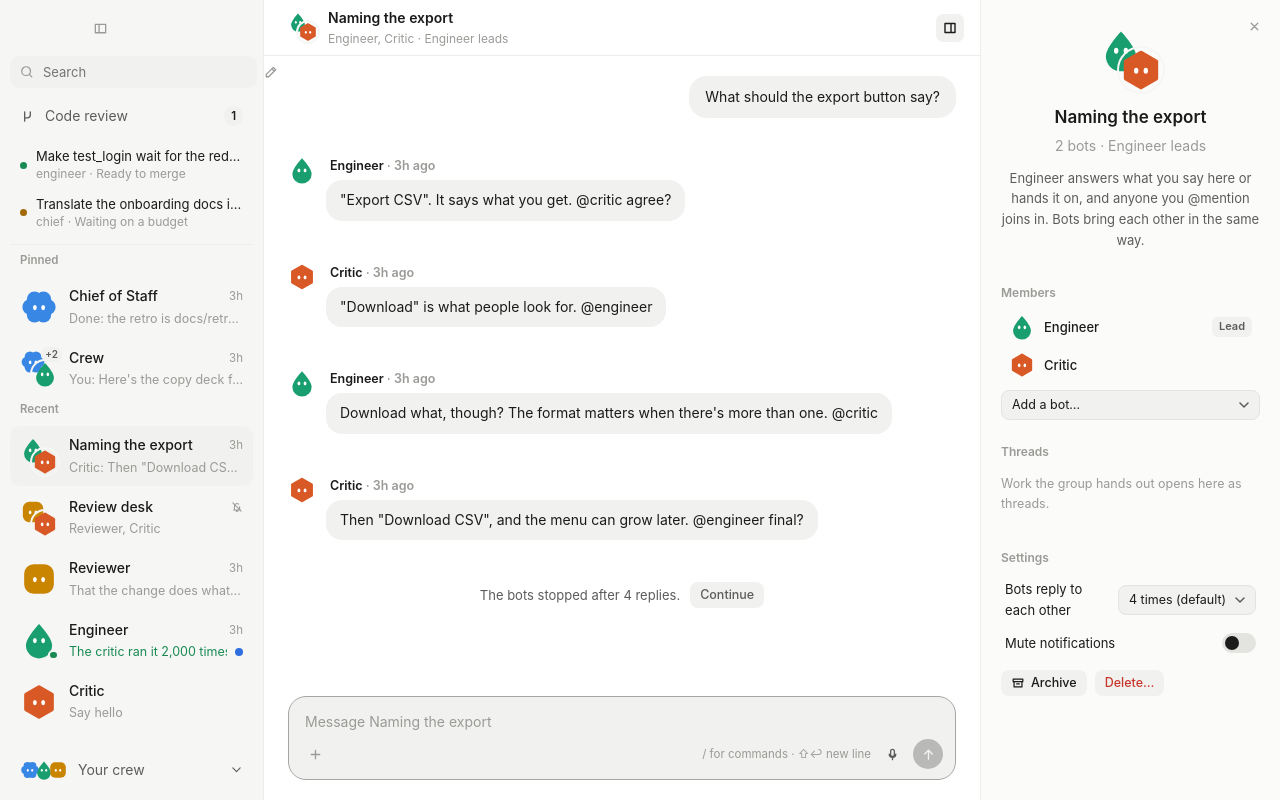
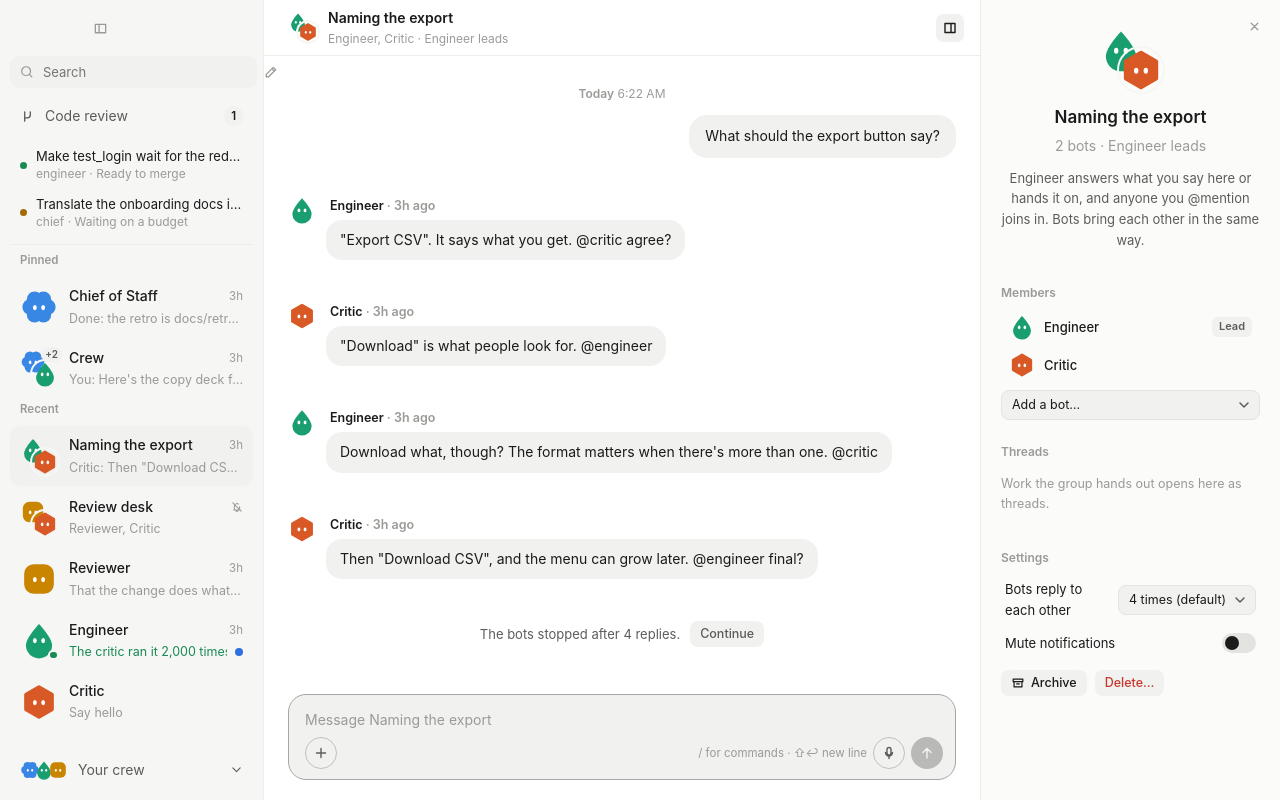
Before and after one commit to Vir-8/crewbots, a React (Vite) app in the folder app/: page / in a window 1280 px wide. Built offline with nearby package versions, Linux system fonts and the light colour scheme.

Commit message:
Put the day and time over a message that comes an hour or more after the last, or on another day, and make the message box's three buttons the same round size

```diff
--- a/app/src/components/ChatView.tsx
+++ b/app/src/components/ChatView.tsx
@@ -1,4 +1,4 @@
-import { useEffect, useMemo, useRef } from "react";
+import { Fragment, useEffect, useMemo, useRef } from "react";
 import type { Crew } from "../state";
 import { doing, oneLine } from "../state";
 import type { Chat, Room, RoomMessage } from "../types";
@@ -6,7 +6,7 @@ import { ACTIVE } from "../types";
 import { Files } from "./Attachments";
 import { Avatar, GroupAvatar, labelOf } from "./Avatar";
 import { Boundary } from "./Boundary";
-import { Markdown, MessageMeta, ago, fullDate } from "./bits";
+import { Markdown, MessageMeta, TimeBreak, ago, fullDate, timeBreaks } from "./bits";
 import { crewCommands } from "./CommandPreview";
 import { Composer } from "./Composer";
 import { FindBar, Finding, Marked, count, shown, useCurrentHit, useFind } from "./Find";
@@ -107,7 +107,9 @@ export function GroupChat(props: { crew: Crew; chat: Chat; onOpen: (id: string)
     const seat = [...crew.tasks.values()].find((t) => t.kind === "seat" && t.room_id === room.id && t.bot === m);
     return seat && ACTIVE.includes(seat.status);
   });
-  const groups = useMemo(() => byAuthor(messages ?? []), [messages]);
+  // Where time has passed, a centred day and time goes over the next message, which starts a group of its own.
+  const breaks = useMemo(() => new Set([...timeBreaks(messages ?? [])].map((i) => messages![i].id)), [messages]);
+  const groups = useMemo(() => byAuthor(messages ?? [], breaks), [messages, breaks]);
   const find = useFind();
   const hits = useMemo(() => {
     const out: { el: () => Element | null | undefined; nth: number }[] = [];
@@ -156,6 +158,7 @@ export function GroupChat(props: { crew: Crew; chat: Chat; onOpen: (id: string)
                 group.messages.map((m) => (
                   <Boundary key={m.id} where={`a group chat message (${m.id})`}>
                     <div className="you" data-msg={m.id}>
+                      {breaks.has(m.id) && <TimeBreak at={m.at} />}
                       {m.text && <div className="you-text">{withMentions(m.text)}</div>}
                       <Files items={m.attachments ?? []} mine />
                       <MessageMeta at={m.at} text={m.text} />
@@ -163,7 +166,9 @@ export function GroupChat(props: { crew: Crew; chat: Chat; onOpen: (id: string)
                   </Boundary>
                 ))
               ) : (
-                <div key={group.messages[0].id} className="room-group">
+                <Fragment key={group.messages[0].id}>
+                  {breaks.has(group.messages[0].id) && <TimeBreak at={group.messages[0].at} />}
+                  <div className="room-group">
                     <Avatar name={group.author} size={28} />
                     <div className="room-group-body">
                       <div className="room-author">
@@ -185,6 +190,7 @@ export function GroupChat(props: { crew: Crew; chat: Chat; onOpen: (id: string)
                       ))}
                     </div>
                   </div>
+                </Fragment>
               ),
             )}
             {typing.length > 0 && (
@@ -293,11 +299,11 @@ function useMarkRead(crew: Crew, chat: Chat, length?: number) {
   }, [chat.key, chat.unread, length]);
 }
 
-function byAuthor(messages: RoomMessage[]): { author: string; messages: RoomMessage[] }[] {
+function byAuthor(messages: RoomMessage[], breaks: Set<number>): { author: string; messages: RoomMessage[] }[] {
   const groups: { author: string; messages: RoomMessage[] }[] = [];
   for (const m of messages) {
     const last = groups.at(-1);
-    if (last && last.author === m.author) last.messages.push(m);
+    if (last && last.author === m.author && !breaks.has(m.id)) last.messages.push(m);
     else groups.push({ author: m.author, messages: [m] });
   }
   return groups;
--- a/app/src/components/Composer.tsx
+++ b/app/src/components/Composer.tsx
@@ -279,7 +279,7 @@ export function Composer(props: {
           }}
           title="Attach images or files (or paste, or drop them here)"
         >
-          <Icon name="plus" size={15} />
+          <Icon name="plus" size={16} />
         </button>
         {props.bots && props.onBot && (
           <label className="chip select" onClick={(e) => e.stopPropagation()}>
@@ -326,10 +326,10 @@ export function Composer(props: {
           }}
           title={listening ? "Stop dictating" : "Dictate"}
         >
-          <Icon name="mic" size={15} />
+          <Icon name="mic" size={16} />
         </button>
         <button className="send" disabled={(!text.trim() && !ready.length) || sending || uploading} onClick={send} title={uploading ? "Waiting for attachments to finish" : "Send"}>
-          <Icon name="arrowUp" size={15} />
+          <Icon name="arrowUp" size={16} />
         </button>
       </div>
     </div>
--- a/app/src/components/Thread.tsx
+++ b/app/src/components/Thread.tsx
@@ -5,7 +5,7 @@ import type { Attachment, StoredEvent, Task } from "../types";
 import { ACTIVE } from "../types";
 import { Files } from "./Attachments";
 import { Boundary } from "./Boundary";
-import { Markdown, MessageMeta, tokens } from "./bits";
+import { Markdown, MessageMeta, TimeBreak, timeBreaks, tokens } from "./bits";
 import { Finding, Marked, count, shown, useCurrentHit } from "./Find";
 import { Icon } from "./Icon";
 import { AskCard, Brief, Reactions, Steps, VerdictBlock } from "./ThreadParts";
@@ -52,6 +52,8 @@ export function Thread(props: {
   const children = crew.children.get(task.id) ?? [];
   const blocks = useMemo(() => build(events ?? [], children, crew.tasks), [events, children, crew.tasks]);
   const active = ACTIVE.includes(task.status);
+  // Where time has passed between messages, a centred day and time goes over the next one.
+  const breaks = useMemo(() => timeBreaks(blocks.map((b) => ({ at: b.kind === "you" || b.kind === "say" ? b.at : undefined }))), [blocks]);
 
   // A long conversation draws only its latest blocks, and more as you scroll up to them, keeping your place: opening
   // one costs the same however long it is. `start` is the first block drawn; null follows the latest PAGE.
@@ -111,9 +113,9 @@ export function Thread(props: {
             Earlier messages
           </button>
         )}
-        {blocks.slice(start).map((block) => (
+        {blocks.slice(start).map((block, i) => (
           <Boundary key={`${block.kind}-${block.id}`} where={`a message (${block.kind} ${block.id} in ${task.id})`}>
-            <BlockView block={block} crew={crew} lead={task.bot} onOpen={props.onOpen} />
+            <BlockView block={block} crew={crew} lead={task.bot} onOpen={props.onOpen} afterBreak={breaks.has(start + i)} />
           </Boundary>
         ))}
         </Finding.Provider>
@@ -305,12 +307,13 @@ function build(events: StoredEvent[], children: Task[], tasks: Map<string, Task>
   return out;
 }
 
-function BlockView(props: { block: Block; crew: Crew; lead: string; onOpen: (id: string) => void }) {
+function BlockView(props: { block: Block; crew: Crew; lead: string; onOpen: (id: string) => void; afterBreak: boolean }) {
   const { block } = props;
   switch (block.kind) {
     case "you":
       return (
         <div className="you">
+          {props.afterBreak && <TimeBreak at={block.at} />}
           {block.text && <div className="you-text"><Marked text={block.text} /></div>}
           <Files items={block.files} mine />
           <MessageMeta at={block.at} text={block.text} />
@@ -321,6 +324,7 @@ function BlockView(props: { block: Block; crew: Crew; lead: string; onOpen: (id:
     case "say":
       return (
         <div className="said">
+          {props.afterBreak && <TimeBreak at={block.at} />}
           <div className="say">
             {block.tag && <div className={`say-tag ${block.tag === "Needs you" ? "urgent" : ""}`}>{block.tag}</div>}
             {block.text && <Markdown text={block.text} onSelect={props.onOpen} />}
--- a/app/src/components/bits.tsx
+++ b/app/src/components/bits.tsx
@@ -60,18 +60,63 @@ export function ago(iso: string, short = false): string {
   return `${Math.floor(seconds / 86400)}d${suffix}`;
 }
 
+const BREAK_AFTER_MS = 60 * 60_000; // a centred time goes over a message this long after the one before it
+
+const clock = (d: Date) => d.toLocaleTimeString(undefined, { hour: "numeric", minute: "2-digit" });
+const dayStart = (d: Date) => new Date(d.getFullYear(), d.getMonth(), d.getDate()).getTime();
+// Calendar days from `d` to `now`, rounded: a day with a clock change isn't 24 hours.
+const daysBefore = (d: Date, now: Date) => Math.round((dayStart(now) - dayStart(d)) / 86_400_000);
+
+/** The day a time fell on: "Today", "Yesterday", "Monday" this week, "Oct 22" this year, "Oct 22, 2025" before. */
+function dayName(d: Date, now: Date): string {
+  const days = daysBefore(d, now);
+  if (days <= 0) return "Today";
+  if (days === 1) return "Yesterday";
+  if (days < 7) return d.toLocaleDateString(undefined, { weekday: "long" });
+  const year = d.getFullYear() === now.getFullYear() ? {} : { year: "numeric" as const };
+  return d.toLocaleDateString(undefined, { month: "short", day: "numeric", ...year });
+}
+
 /** When a message was sent, the way chat apps say it: "15:29" today, "Yesterday 15:29", "Monday 15:29" this week,
  * "Oct 22, 15:29" this year, and "Oct 22, 2025" before. */
 export function stamp(iso: string, now = new Date()): string {
   const d = new Date(iso);
-  const time = d.toLocaleTimeString(undefined, { hour: "numeric", minute: "2-digit" });
-  const day = (t: Date) => new Date(t.getFullYear(), t.getMonth(), t.getDate()).getTime();
-  const days = Math.round((day(now) - day(d)) / 86_400_000); // rounded: a day with a clock change isn't 24 hours
-  if (days <= 0) return time;
-  if (days === 1) return `Yesterday ${time}`;
-  if (days < 7) return `${d.toLocaleDateString(undefined, { weekday: "long" })} ${time}`;
-  if (d.getFullYear() === now.getFullYear()) return `${d.toLocaleDateString(undefined, { month: "short", day: "numeric" })}, ${time}`;
-  return d.toLocaleDateString(undefined, { month: "short", day: "numeric", year: "numeric" });
+  const day = dayName(d, now);
+  if (day === "Today") return clock(d);
+  if (d.getFullYear() !== now.getFullYear()) return day;
+  return daysBefore(d, now) < 7 ? `${day} ${clock(d)}` : `${day}, ${clock(d)}`;
+}
+
+/** The day and the time, for a break in a conversation: ["Yesterday", "15:29"]. */
+export function dayAndTime(iso: string, now = new Date()): [string, string] {
+  const d = new Date(iso);
+  return [dayName(d, now), clock(d)];
+}
+
+/** Which of a conversation's messages, in order, get a centred time over them: the first, and any that came an hour
+ * or more after the one before it, or on another day. Those without a time are passed over. */
+export function timeBreaks(items: { at?: string }[]): Set<number> {
+  const out = new Set<number>();
+  let before: Date | null = null;
+  items.forEach((item, i) => {
+    if (!item.at) return;
+    const at = new Date(item.at);
+    if (!before || at.getTime() - before.getTime() >= BREAK_AFTER_MS || daysBefore(before, at) !== 0) out.add(i);
+    before = at;
+  });
+  return out;
+}
+
+/** A break in a conversation where time has passed, centred over the message after it: "**Yesterday** 15:29". */
+export function TimeBreak({ at }: { at: string }) {
+  const [day, time] = dayAndTime(at);
+  return (
+    <div className="time-break">
+      <time dateTime={at} title={fullDate(at)}>
+        <b>{day}</b> {time}
+      </time>
+    </div>
+  );
 }
 
 /** The whole date and time, for a tooltip: "Oct 22, 2026, 5:55 PM". */
--- a/app/src/styles/attachments.css
+++ b/app/src/styles/attachments.css
@@ -67,7 +67,6 @@
 .pending-picture-x:hover {
   color: var(--text);
 }
-
 
 .message-files {
   margin-top: 6px;
@@ -361,7 +360,3 @@
 .lightbox-bar .text-button:hover {
   color: #fff;
 }
-
-.icon-button.attach {
-  margin-left: -4px;
-}
--- a/app/src/styles/chat.css
+++ b/app/src/styles/chat.css
@@ -48,6 +48,24 @@
 .said {
   display: flex;
   flex-direction: column;
+}
+
+/* Where time has passed between messages: the day and time, centred over the next one. */
+.time-break {
+  align-self: stretch;
+  text-align: center;
+  margin: 8px 0 12px;
+  font-size: 12px;
+  color: var(--faint);
+}
+
+.time-break b {
+  font-weight: 600;
+}
+
+.room-group-body + .time-break,
+.room-group + .time-break {
+  margin-top: 4px;
 }
 
 /* When a message was sent and a copy button, under it: shown on hover. */
--- a/app/src/styles/composer.css
+++ b/app/src/styles/composer.css
@@ -77,12 +77,24 @@
   font-weight: 550;
 }
 
+/* The message box's round buttons, all one size: attach and dictate outlined, send filled. */
+.composer-bar .attach,
+.mic,
 .send {
-  width: 30px;
-  height: 30px;
+  width: 32px;
+  height: 32px;
   border-radius: 50%;
   display: grid;
   place-items: center;
+}
+
+.composer-bar .attach,
+.mic {
+  border: 1px solid color-mix(in srgb, var(--soft) 32%, var(--raised)); /* the line colour is lost on the box's own */
+  color: var(--soft);
+}
+
+.send {
   background: var(--primary);
   color: var(--primary-ink);
 }
@@ -272,15 +284,6 @@
   background: var(--hover);
 }
 
-.mic {
-  width: 30px;
-  height: 30px;
-  border-radius: 50%;
-  display: grid;
-  place-items: center;
-  color: var(--soft);
-}
-
 .mic:hover {
   background: var(--hover);
   color: var(--text);
@@ -288,6 +291,7 @@
 
 .mic.on {
   background: var(--red);
+  border-color: var(--red);
   color: #fff;
   animation: breathe 1.6s ease-in-out infinite;
 }
```
Also changed, not shown: 1 other file (tests, documents, lock files or other folders). Lines whose indentation alone changed are shown as unchanged.
